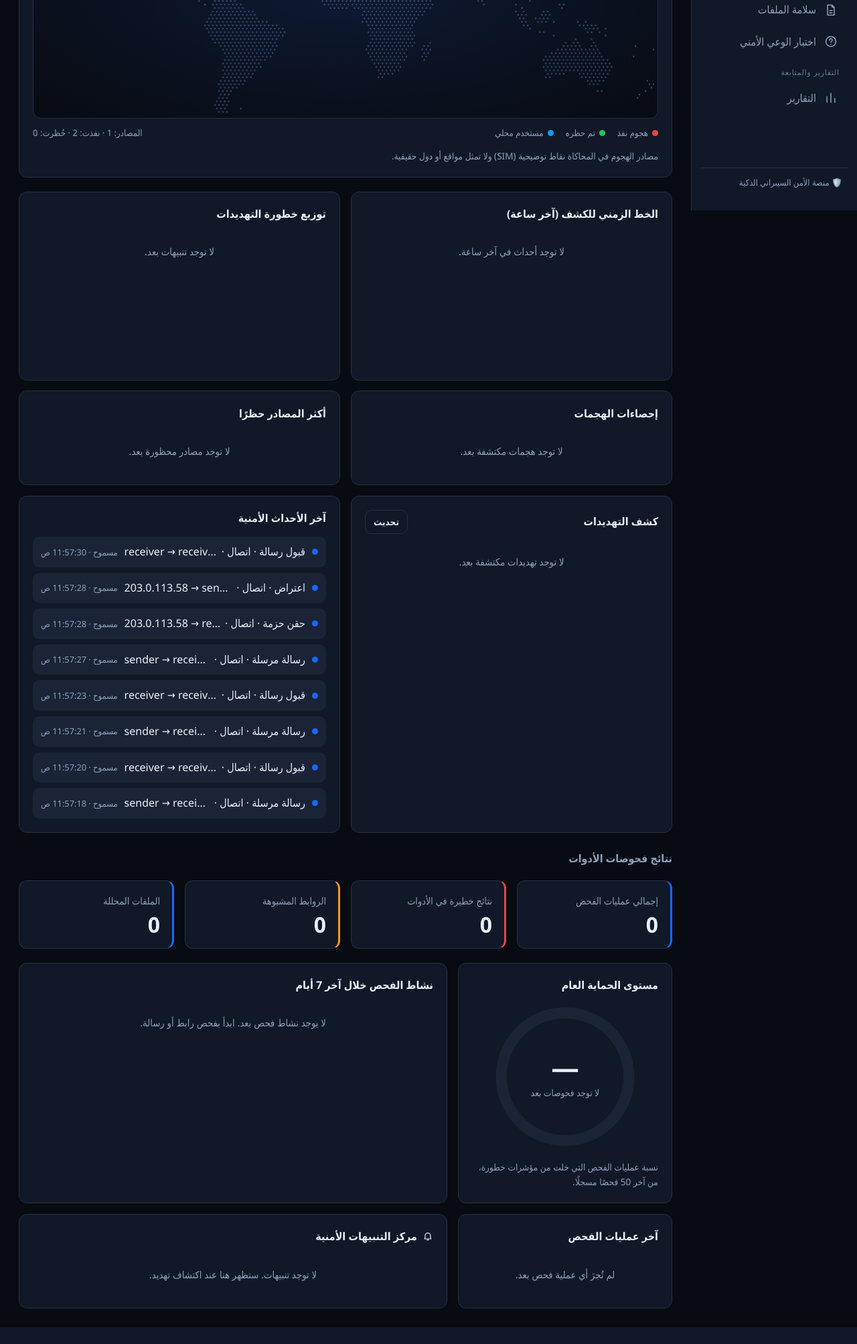
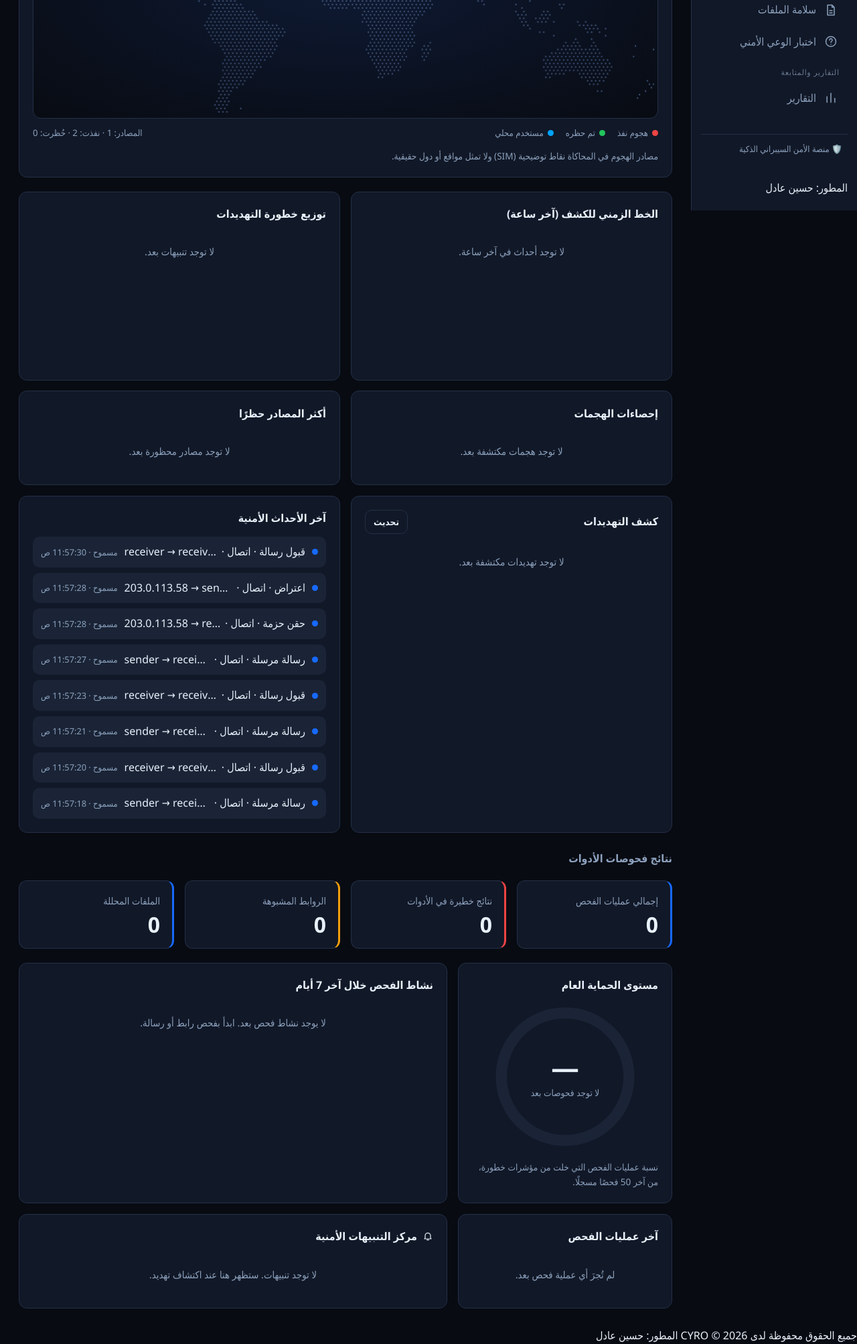
Before and after one commit to hasseensahaeri-ux/CYRO, a Flask app: page / in a window 1280 px wide. Shown: the part 486-2492 px from the top of the page at 67% size. Before the commit the page ends 2467 px from the top, so only its background shows below. Run offline with Flask 3, Linux system fonts and the light colour scheme; data comes from the database, SQL or seed files in the repository; data that the repository does not hold is empty.

Commit message:
Add CYRO developer attribution and copyright footer

```diff
--- a/frontend/templates/base.html
+++ b/frontend/templates/base.html
@@ -51,6 +51,7 @@
       {% endfor %}
     </nav>
     <p class="tagline" data-i18n="tagline"></p>
+    <p class="developer-credit">المطور: حسين عادل</p>
   </aside>
   <div class="scrim" id="scrim"></div>
 
@@ -64,6 +65,10 @@
     <main class="content">{% block content %}{% endblock %}</main>
   </div>
 </div>
+<footer class="site-footer">
+  <span>جميع الحقوق محفوظة لدى CYRO © 2026</span>
+  <span>المطور: حسين عادل</span>
+</footer>
 <div class="toasts" id="toasts" role="status" aria-live="polite"></div>
 <script src="{{ url_for('static', filename='js/i18n.js') }}"></script>
 <script src="{{ url_for('static', filename='js/app.js') }}"></script>
```
